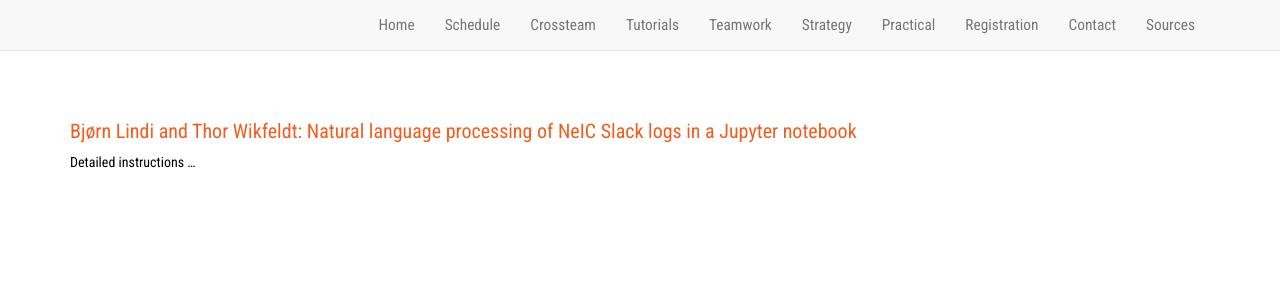
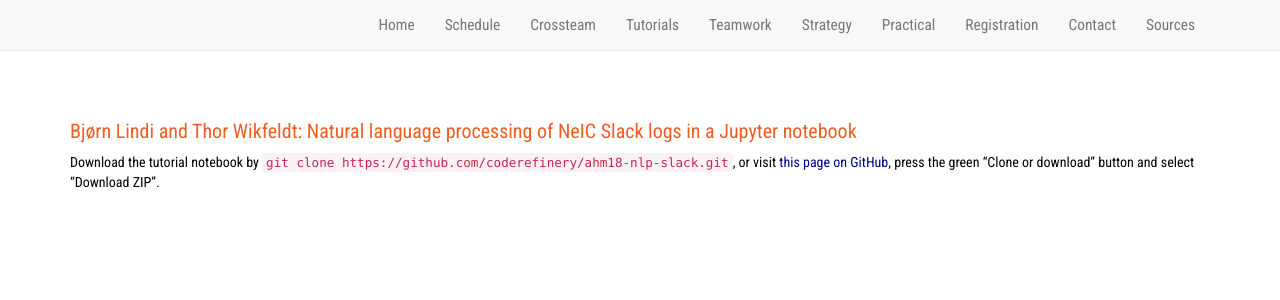
Before and after one commit to neicnordic/ahm18.neic.nordforsk.org, a Jekyll site: the page built from _tutorials/details2/details.md, in a window 1280 px wide. Shown: the top 300 px of the page. Built offline with Jekyll 4.4.1, drawn with Linux system fonts in a browser that asks for light colours; nearby versions of some CDN libraries.

Commit message:
add download instructions to tutorial2

```diff
--- a/_tutorials/details2/details.md
+++ b/_tutorials/details2/details.md
@@ -6,4 +6,6 @@
 ---
 
 <h3> Bjørn Lindi and Thor Wikfeldt: Natural language processing of NeIC Slack logs in a Jupyter notebook</h3>
-Detailed instructions ...
+Download the tutorial notebook by `git clone https://github.com/coderefinery/ahm18-nlp-slack.git`, or visit
+[this page on GitHub](https://github.com/coderefinery/ahm18-nlp-slack), press the green "Clone or download" button
+and select "Download ZIP".
```
